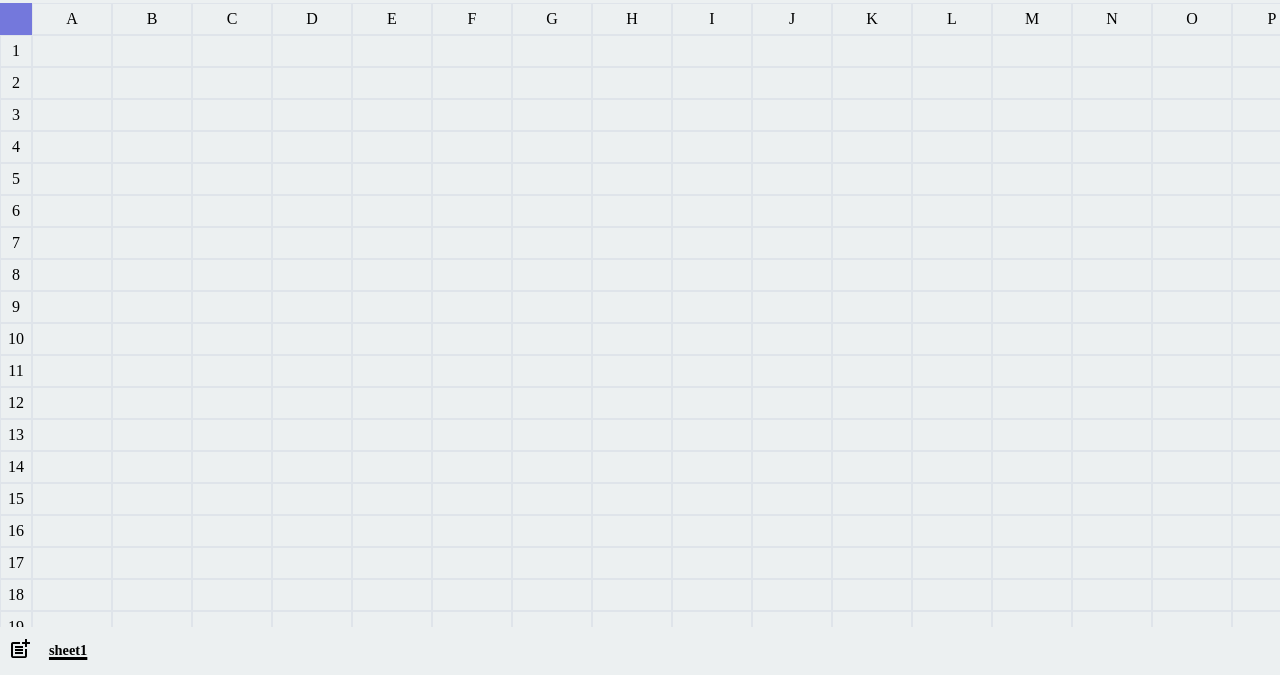
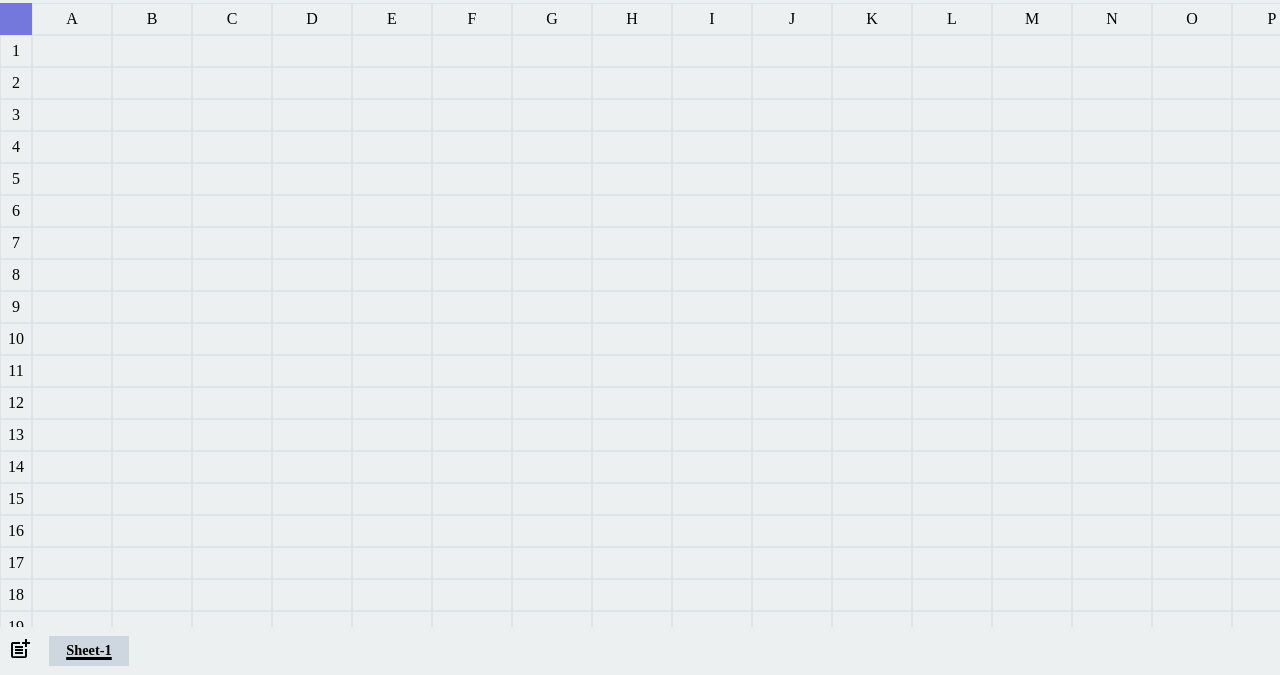
Before and after one commit to Kapil-Kharera/Google-Sheets-2.0, a plain HTML site: page index.html in a window 1280 px wide. Shown: the part 125-800 px from the top of the page. Drawn offline with Linux system fonts and the light colour scheme.

Commit message:
Added Multiple sheets feature

```diff
--- a/cellProperties.js
+++ b/cellProperties.js
@@ -1,30 +1,34 @@
-//contians data for complete grid of cells
-let sheetDB = [];
+const collectedSheetDB = []; //contains all sheet DB
+let sheetDB = []; //contians data for complete grid of cells
 
+{
+    const addSheetBtnElement = document.querySelector(".sheet-add-icon");
+    addSheetBtnElement.click();
+}
 //there we 100 rows (arrays) created
 //and each array carry 28 objects inside it
-for (let i = 0; i < rows; i++) {
-    let sheetRow = [];
-    for (let j = 0; j < cols; j++) {
-        let cellProp = {
-            bold: false,
-            italic: false,
-            underline: false,
-            alignment: "left",
-            fontFamily: "monospace",
-            fontSize: "14",
-            fontColor: "#000000",
-            bgColor: "#000000", //using this color , just for indication purpose.
-            value: "",
-            formula: "",
-            children: []
-        }
+// for (let i = 0; i < rows; i++) {
+//     let sheetRow = [];
+//     for (let j = 0; j < cols; j++) {
+//         let cellProp = {
+//             bold: false,
+//             italic: false,
+//             underline: false,
+//             alignment: "left",
+//             fontFamily: "monospace",
+//             fontSize: "14",
+//             fontColor: "#000000",
+//             bgColor: "#000000", //using this color , just for indication purpose.
+//             value: "",
+//             formula: "",
+//             children: []
+//         }
 
-        sheetRow.push(cellProp);
-    }
+//         sheetRow.push(cellProp);
+//     }
 
-    sheetDB.push(sheetRow);
-}
+//     sheetDB.push(sheetRow);
+// }
 
 
 //selectors
@@ -215,7 +219,7 @@ function addListenerToCellProps(cell) {
         //removing the last formula in input Element after clicking to the next cell
         const formulaBarInputElement = document.querySelector(".formula-bar");
         formulaBarInputElement.value = cellProp.formula;
-        cell.value = cellProp.value;
+        cell.innerText = cellProp.value;
     });
 }
 
--- a/cycleValidation.js
+++ b/cycleValidation.js
@@ -1,15 +1,15 @@
-//storage -> 2d Matrix
-const graphComponentMatrix = [];
+const collectedGraphComponentMatrix = []; //collection of all 2d matrix
+let graphComponentMatrix = []; //storage -> 2d Matrix
 
-for(let i = 0; i < rows; i++) {
-    const row = [];
-    for(let j = 0; j < cols; j++) {
-        //why array -> More than 1 child relation
-        row.push([]);
-    }
+// for(let i = 0; i < rows; i++) {
+//     const row = [];
+//     for(let j = 0; j < cols; j++) {
+//         //why array -> More than 1 child relation
+//         row.push([]);
+//     }
 
-    graphComponentMatrix.push(row);
-}
+//     graphComponentMatrix.push(row);
+// }
 
 function isGraphCyclic(graphComponentMatrix) {
     const visited = []; //Node visit trace
--- a/formula.js
+++ b/formula.js
@@ -46,8 +46,7 @@ formulaBarElement.addEventListener("keydown", async (e) => {
 
             while(response === true) {
                 //keep on color tracking
-                const responseAgain = await isGraphCyclicTracePath(graphComponentMatrix, cycleResponse);
-                console.log(responseAgain)
+                await isGraphCyclicTracePath(graphComponentMatrix, cycleResponse);
                 response = confirm("Your formula is cyclic.Do You want to trace your path.");
             }
 
--- a/grid.js
+++ b/grid.js
@@ -54,8 +54,3 @@ function addressBarDisplay(cell, i, j) {
         addressBarInputElement.value = `${colId}${rowId}`
     })
 }
-
-
-//by default click on first cell via DOM
-const firstCellElement = document.querySelector(".cell");
-firstCellElement.click();
--- a/index.html
+++ b/index.html
@@ -63,18 +63,21 @@
         <div class="cells-container"></div>
     </div>
     <div class="sheet-actions-container">
-      <div class="sheet-add-icon">
+      <div class="sheet-add-icon" id="0">
         <span class="material-icons"> post_add </span>
       </div>
       <div class="sheets-folder-conatainer">
-        <div class="sheet-folder">sheet1</div>
+        <!-- <div class="sheet-folder">
+          <div class="sheet-content">Sheet-1</div>
+        </div> -->
       </div>
     </div>
 
     <!-- script files -->
     <script src="./grid.js"></script>
+    <script src="./cycleValidation.js"></script>
+    <script src="./sheetsHandling.js"></script>
     <script src="./cellProperties.js"></script>
-    <script src="./cycleValidation.js"></script>
     <script src="./cyclicPathTrace.js"></script>
     <script src="./formula.js"></script>
   </body>
--- /dev/null
+++ b/sheetsHandling.js
@@ -0,0 +1,164 @@
+const addSheetBtnElement = document.querySelector(".sheet-add-icon");
+const sheetsFolderContainerElement = document.querySelector(".sheets-folder-conatainer");
+const activeSheetColor  ="#ced6e0";
+
+addSheetBtnElement.addEventListener("click", () => {
+    const sheet = document.createElement("div");
+    sheet.setAttribute("class", "sheet-folder");
+
+    const allSheetFolder = document.querySelectorAll(".sheet-folder");
+    sheet.setAttribute("id", allSheetFolder.length);
+
+    sheet.innerHTML = `
+        <div class="sheet-content">Sheet-${allSheetFolder.length + 1}</div>
+    `;
+
+    sheetsFolderContainerElement.appendChild(sheet);
+
+    createSheetDB();
+
+    createGraphComponentMatrix();
+
+    handleSheetActiveness(sheet);
+
+    handleSheetRemoval(sheet);
+
+    sheet.click();
+});
+
+function handleSheetRemoval(sheet) {
+    sheet.addEventListener("mousedown", (e) => {
+        if (e.button !== 2) return  //0 -> left click, 1 -> mouse scroller, 2 -> right click
+
+        const allSheetFolder = document.querySelectorAll(".sheet-folder");
+
+        if (allSheetFolder.length === 1) {
+            alert("You need to have atleast one sheet!!");
+            return;
+        }
+
+        let response = confirm("Your sheet will be removed permanently.");
+
+        if (response === false) return;
+
+        //db update
+        const sheetIndex = Number(sheet.getAttribute("id"));
+        collectedSheetDB.splice(sheetIndex, 1);
+        collectedGraphComponentMatrix.splice(sheetIndex, 1);
+
+        //UI update
+        handleSheetUIRemoval(sheet)
+
+
+        //by default sheet 1 to active
+        sheetDB = collectedSheetDB[0];
+        graphComponentMatrix = collectedGraphComponentMatrix[0];
+
+        handleSheetProps();
+
+
+    })
+}
+
+
+function handleSheetUIRemoval(sheet) {
+    sheet.remove();
+
+    const allSheetFolder = document.querySelectorAll(".sheet-folder");
+
+    for (let i = 0; i < allSheetFolder.length; i++) {
+        allSheetFolder[i].setAttribute("id", i);
+        const sheetContent = allSheetFolder[i].querySelector(".sheet-content");
+        sheetContent.innerText = `Sheet-${i + 1}`;
+        allSheetFolder[i].style.backgroundColor = "transparent";
+    }
+
+    allSheetFolder[0].style.backgroundColor = activeSheetColor;
+}
+
+
+function handleSheetDB(sheetIndex) {
+    sheetDB = collectedSheetDB[sheetIndex];
+    graphComponentMatrix = collectedGraphComponentMatrix[sheetIndex];
+}
+
+function handleSheetProps() {
+    for (let i = 0; i < rows; i++) {
+        for (let j = 0; j < cols; j++) {
+            const cell = document.querySelector(`.cell[rid="${i}"][cid="${j}"]`);
+            cell.click();
+        }
+    }
+
+    //by default click on first cell via DOM
+    const firstCellElement = document.querySelector(".cell");
+    firstCellElement.click();
+}
+
+function handleSheetActiveUI(sheet) {
+    const allSheetsFolder = document.querySelectorAll(".sheet-folder");
+
+    for (let i = 0; i < allSheetsFolder.length; i++) {
+        allSheetsFolder[i].style.backgroundColor = "transparent";
+    }
+
+    sheet.style.backgroundColor = activeSheetColor;
+}
+
+function handleSheetActiveness(sheet) {
+    sheet.addEventListener("click", (e) => {
+        const sheetIndex = Number(sheet.getAttribute("id"));
+
+        handleSheetDB(sheetIndex);
+
+        handleSheetProps();
+
+        handleSheetActiveUI(sheet);
+    })
+}
+
+
+function createSheetDB() {
+    let sheetDB = [];
+    for (let i = 0; i < rows; i++) {
+        let sheetRow = [];
+        for (let j = 0; j < cols; j++) {
+            let cellProp = {
+                bold: false,
+                italic: false,
+                underline: false,
+                alignment: "left",
+                fontFamily: "monospace",
+                fontSize: "14",
+                fontColor: "#000000",
+                bgColor: "#000000", //using this color , just for indication purpose.
+                value: "",
+                formula: "",
+                children: []
+            }
+
+            sheetRow.push(cellProp);
+        }
+
+        sheetDB.push(sheetRow);
+    }
+
+    collectedSheetDB.push(sheetDB);
+}
+
+function createGraphComponentMatrix() {
+    //storage -> 2d Matrix
+    let graphComponentMatrix = [];
+
+    for (let i = 0; i < rows; i++) {
+        const row = [];
+        for (let j = 0; j < cols; j++) {
+            //why array -> More than 1 child relation
+            row.push([]);
+        }
+
+        graphComponentMatrix.push(row);
+    }
+
+    collectedGraphComponentMatrix.push(graphComponentMatrix);
+}
--- a/style.css
+++ b/style.css
@@ -169,6 +169,7 @@ body {
 
 .sheet-add-icon {
     width: 2vw;
+    cursor: pointer;
 }
 
 .sheets-folder-conatainer {
@@ -176,13 +177,24 @@ body {
     height: 80%;
     display: flex;
     align-items: center;
+    overflow: auto;
 }
 
 .sheet-folder {
+    height: 80%;
     text-decoration: underline;
     font-weight: bold;
     text-decoration-thickness: 3px;
     font-size: 0.9rem;
+    text-align: center;
+    display: flex;
+    justify-content: center;
+    align-items: center;
+}
+
+.sheet-content {
+    width: 5rem;
+    cursor: pointer;
 }
 
 .color-prop {
```
